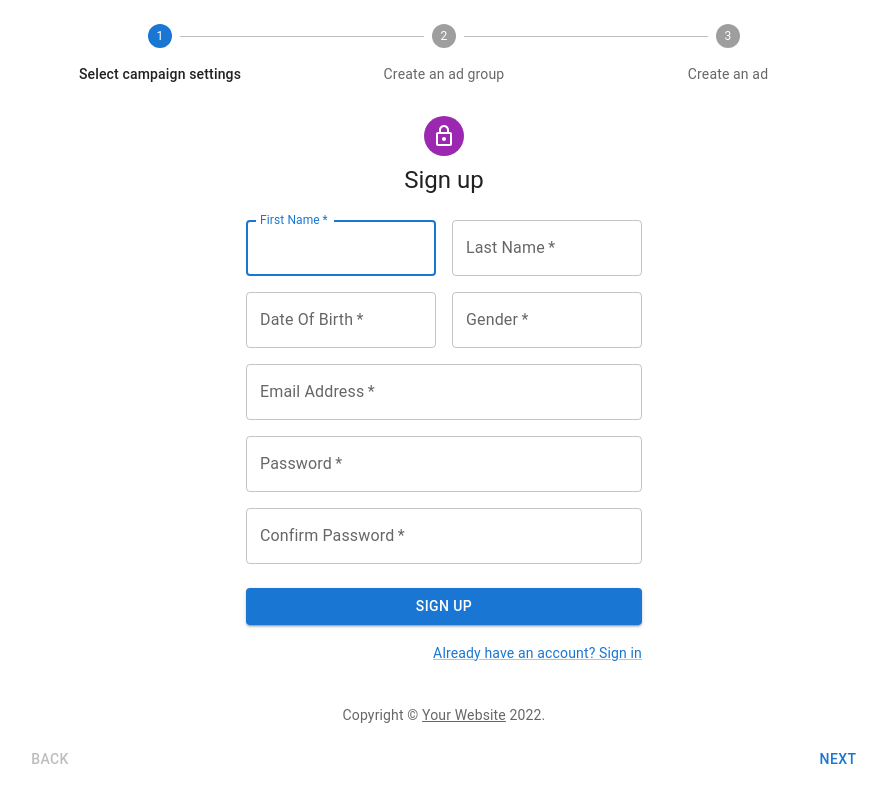
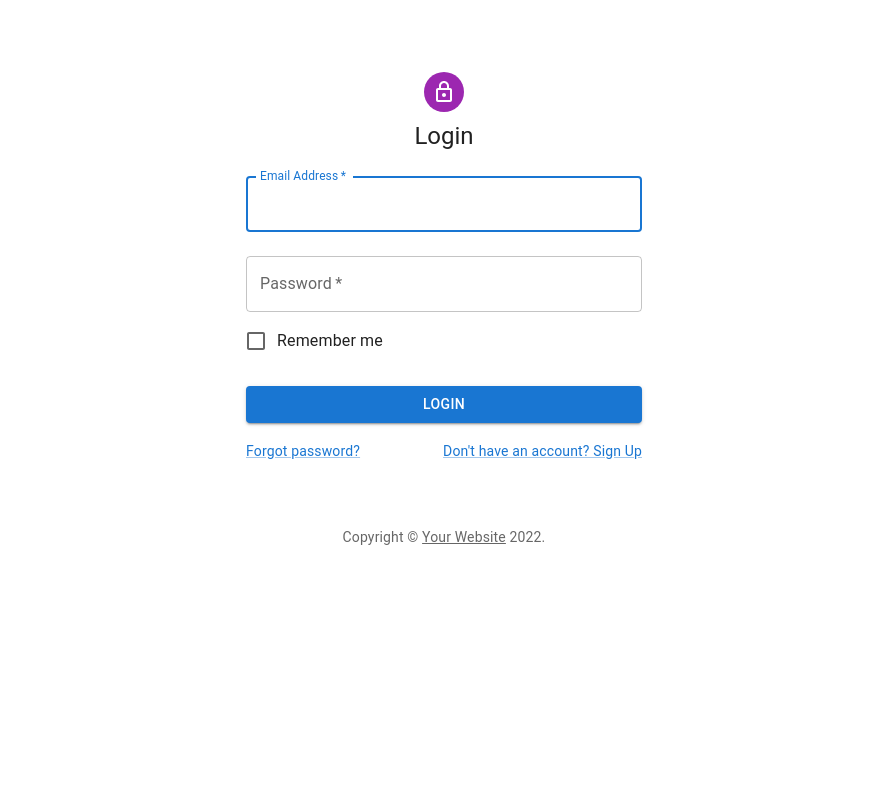
Before and after one commit to NotGitCtrl/Frontend, a React (Create React App) app: page / in a window 1280 px wide. Shown: the whole page, without its empty margins (196-1083 px from the left). Built offline with nearby package versions, Linux system fonts and the light colour scheme.

Commit message:
api calls for login from frontend

```diff
--- a/src/App.js
+++ b/src/App.js
@@ -5,8 +5,8 @@ import ForgotPass from "./Components/ForgotPassword/ForgotPass";
 
 function App() {
   // return <ForgotPass />;
-  // return <Login />;
-  return <SignUpStepper />;
+  return <Login />;
+  // return <SignUpStepper />;
 }
 
 export default App;
--- a/src/Components/Login/Login.js
+++ b/src/Components/Login/Login.js
@@ -12,6 +12,7 @@ import LockOutlinedIcon from "@mui/icons-material/LockOutlined";
 import Typography from "@mui/material/Typography";
 import Container from "@mui/material/Container";
 import { createTheme, ThemeProvider } from "@mui/material/styles";
+import axios from "axios";
 
 function Copyright(props) {
   return (
@@ -37,10 +38,19 @@ export default function Login() {
   const handleSubmit = (event) => {
     event.preventDefault();
     const data = new FormData(event.currentTarget);
-    console.log({
+    const loginData = {
       email: data.get("email"),
       password: data.get("password"),
-    });
+    };
+    console.log(loginData);
+    axios
+      .post("http://localhost:5000/auth/login", loginData)
+      .then((response) => {
+        console.log(response);
+      })
+      .catch((error) => {
+        console.error("There was an error!", error);
+      });
   };
 
   return (
```
